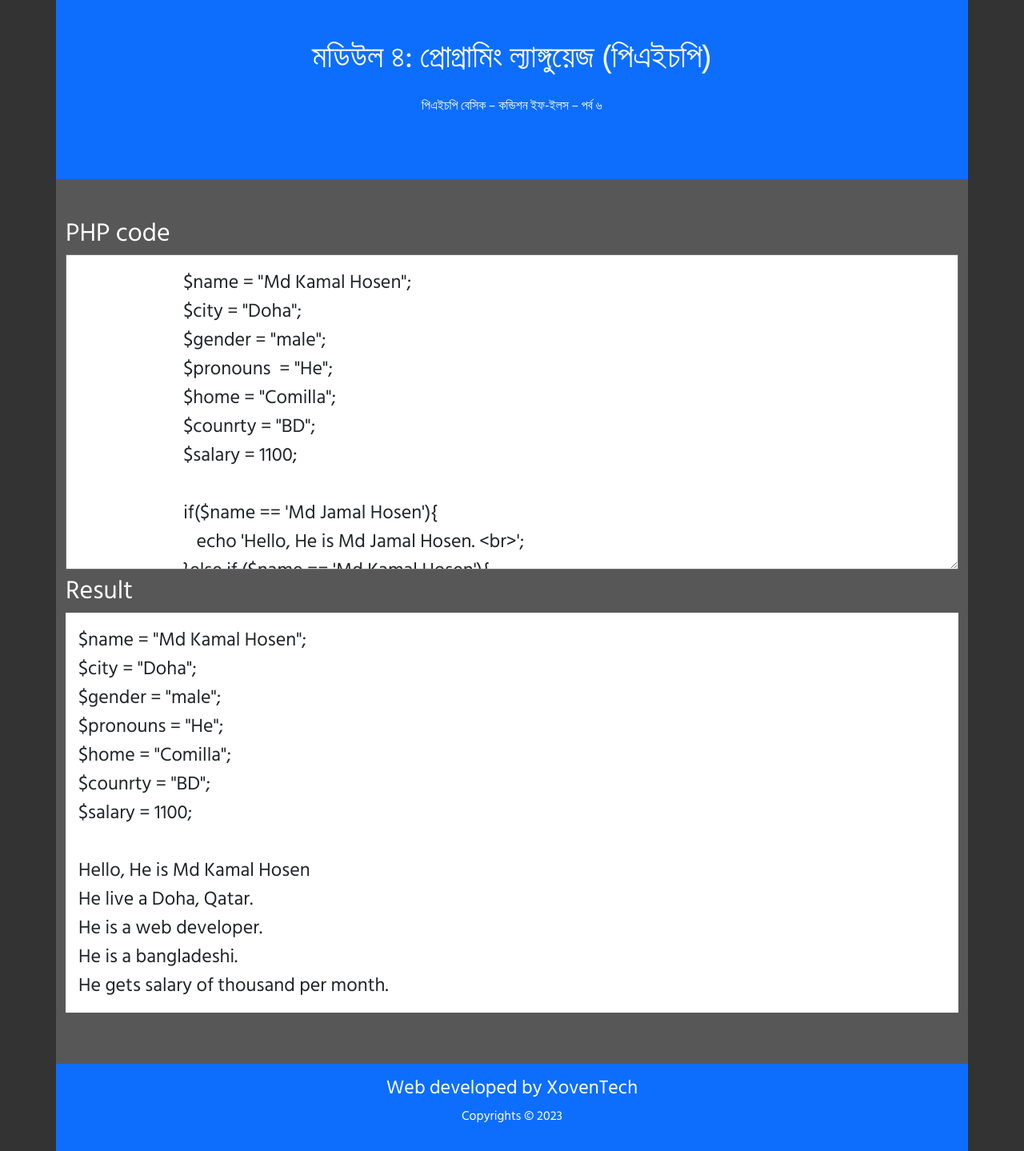
After one commit to xoventechdev/WordPress-Support-Happiness-Engineer, a PHP site: the page made by Module-4/Class6_Conditional Statements/index.php in a window 1280 px wide. The commit adds this page. Shown: the whole page at 80% size. Run offline with PHP 8.4, Linux system fonts and the light colour scheme; some libraries are stand-ins or nearby versions.

Commit message:
m4 c6 to main

```diff
--- a/Module-4/Class4_Math Operators/index.php
+++ b/Module-4/Class4_Math Operators/index.php
@@ -25,8 +25,6 @@
                     <textarea class="w-100 p-3 bg-white text-dark fs-4" name="codearea" id="codearea" cols="30" rows="10">
                         $x = 200;
                         $y = 20;
-                        echo '$x = 200 <br/>
-                        $y = 20 <br/>';
 
                         echo "Addition : " . $x + $y;
                         echo "<br>";
--- a/Module-4/Class5_Operator/index.php
+++ b/Module-4/Class5_Operator/index.php
@@ -25,8 +25,6 @@
                     <textarea class="w-100 p-3 bg-white text-dark fs-4" name="codearea" id="codearea" cols="30" rows="10">
                         $x = 200;
                         $y = 20;
-                        echo '$x = 200 <br/>
-                        $y = 20 <br/>';
 
                         echo "Returns true if \$x is equal to \$y	: " ;
                         var_dump($x == $y);
--- /dev/null
+++ b/Module-4/Class6_Conditional Statements/assets/css/style.css
@@ -0,0 +1,12 @@
+
+@import url('https://fonts.googleapis.com/css2?family=Hind+Siliguri:wght@400;700&display=swap');
+@import url("https://cdn.jsdelivr.net/npm/bootstrap-icons@1.3.0/font/bootstrap-icons.css");
+
+body {
+    background-color: rgb(51, 51, 51);
+    font-family: 'Hind Siliguri', sans-serif;
+}
+
+.code-box {
+    background-color: rgb(88, 87, 87);
+}
--- /dev/null
+++ b/Module-4/Class6_Conditional Statements/index.php
@@ -0,0 +1,142 @@
+<!DOCTYPE html>
+<html lang="en">
+<head>
+    <meta charset="UTF-8">
+    <meta http-equiv="X-UA-Compatible" content="IE=edge">
+    <meta name="viewport" content="width=device-width, initial-scale=1.0">
+    <link href="https://cdn.jsdelivr.net/npm/bootstrap@5.3.0-alpha3/dist/css/bootstrap.min.css" rel="stylesheet" integrity="sha384-KK94CHFLLe+nY2dmCWGMq91rCGa5gtU4mk92HdvYe+M/SXH301p5ILy+dN9+nJOZ" crossorigin="anonymous">
+    <link rel="stylesheet" href="https://cdn.jsdelivr.net/npm/bootstrap-icons@1.3.0/font/bootstrap-icons.css">
+    <link rel="stylesheet" href="./assets/css/style.css">
+    <title>Conditional Statements</title>
+</head>
+<body>
+    <div class="container">
+        <div class="row">
+            <div class="col h-250 bg-primary p-5 text-white text-center">
+                <h1>মডিউল ৪: প্রোগ্রামিং ল্যাঙ্গুয়েজ (পিএইচপি)</h1>
+                <p class="p-3">পিএইচপি বেসিক – কন্ডিশন ইফ-ইলস – পর্ব ৬</p>
+
+            </div>
+        </div>
+        <div class="row">
+            <div class="col code-box py-5 text-white">
+                <div class="input">
+                    <h2>PHP code</h2>
+                    <textarea class="w-100 p-3 bg-white text-dark fs-4" name="codearea" id="codearea" cols="30" rows="10">
+                        $name = "Md Kamal Hosen";
+                        $city = "Doha";
+                        $gender = "male";
+                        $pronouns  = "He";
+                        $home = "Comilla";
+                        $counrty = "BD";
+                        $salary = 1100;
+
+                        if($name == 'Md Jamal Hosen'){
+                           echo 'Hello, He is Md Jamal Hosen. <br>';
+                        }else if ($name == 'Md Kamal Hosen'){
+                            echo 'Hello, He is '. $name .'<br>';
+                        } else {
+                            echo 'Hello, He is Md unknonw Hosen <br>';
+                        }
+
+
+                        if($city === 'Doha'){
+                            echo 'He live a Doha, Qatar. <br>';
+                        } else {
+                            echo 'He live a Dhaka, BD. <br>';
+                        }
+
+                        if($gender == 'male' && $pronouns == 'He'){
+                            echo 'He is a web developer. <br>';
+                        }else {
+                            echo 'She is a web developer. <br>';
+                        }
+
+                        if($home == 'Comilla' || $counrty == 'BD'){
+                            echo 'He is a bangladeshi. <br>';
+                        }else {
+                            echo 'He is not bangladeshi. <br>';
+                        }
+
+                        if ($salary > 1000){
+                            echo 'He gets salary of thousand per month. <br>';
+                        }else {
+                            echo 'He gets salary less than of thousand per month. <br>';
+                        }
+                    </textarea>
+                </div>
+                <div class="output">
+                    <h2>Result</h2>
+                    <p class="w-100 p-3 bg-white text-dark  fs-4">
+
+                    <?php
+
+                        $name = "Md Kamal Hosen";
+                        $city = "Doha";
+                        $gender = "male";
+                        $pronouns  = "He";
+                        $home = "Comilla";
+                        $counrty = "BD";
+                        $salary = 1100;
+
+                        echo '$name = "Md Kamal Hosen"; <br>
+                        $city = "Doha"; <br>
+                        $gender = "male"; <br>
+                        $pronouns  = "He"; <br>
+                        $home = "Comilla"; <br>
+                        $counrty = "BD"; <br>
+                        $salary = 1100; <br><br>';
+
+                        if($name == 'Md Jamal Hosen'){
+                           echo 'Hello, He is Md Jamal Hosen. <br>';
+                        }else if ($name == 'Md Kamal Hosen'){
+                            echo 'Hello, He is '. $name .'<br>';
+                        } else {
+                            echo 'Hello, He is Md unknonw Hosen <br>';
+                        }
+
+
+                        if($city === 'Doha'){
+                            echo 'He live a Doha, Qatar. <br>';
+                        } else {
+                            echo 'He live a Dhaka, BD. <br>';
+                        }
+
+                        if($gender == 'male' && $pronouns == 'He'){
+                            echo 'He is a web developer. <br>';
+                        }else {
+                            echo 'She is a web developer. <br>';
+                        }
+
+                        if($home == 'Comilla' || $counrty == 'BD'){
+                            echo 'He is a bangladeshi. <br>';
+                        }else {
+                            echo 'He is not bangladeshi. <br>';
+                        }
+
+                        if ($salary > 1000){
+                            echo 'He gets salary of thousand per month. <br>';
+                        }else {
+                            echo 'He gets salary less than of thousand per month. <br>';
+                        }
+
+
+                    ?>
+
+                    </p>
+
+                </div>
+            </div>
+        </div>
+        <footer class="row">
+            <div class="col bg-primary p-3 d-flex flex-column align-items-center text-white">
+                <h4>Web developed by XovenTech</h4>
+                <p>Copyrights © 2023</p>
+            </div>
+        </footer>
+    </div>
+
+
+
+</body>
+</html>
--- a/index.html
+++ b/index.html
@@ -104,6 +104,7 @@
                             <li class="list-group-item"><a href="Module-4\Class3_Define\index.php">3. Define</a></li>
                             <li class="list-group-item"><a href="Module-4\Class4_Math Operators\index.php">4. Math Operators</a></li>
                             <li class="list-group-item"><a href="Module-4\Class5_Operator\index.php">5. Operator</a></li>
+                            <li class="list-group-item"><a href="Module-4\Class6_Conditional Statements\index.php">6. Conditional Statements</a></li>
                           </ul>
                     </div>
                 </div>
```
